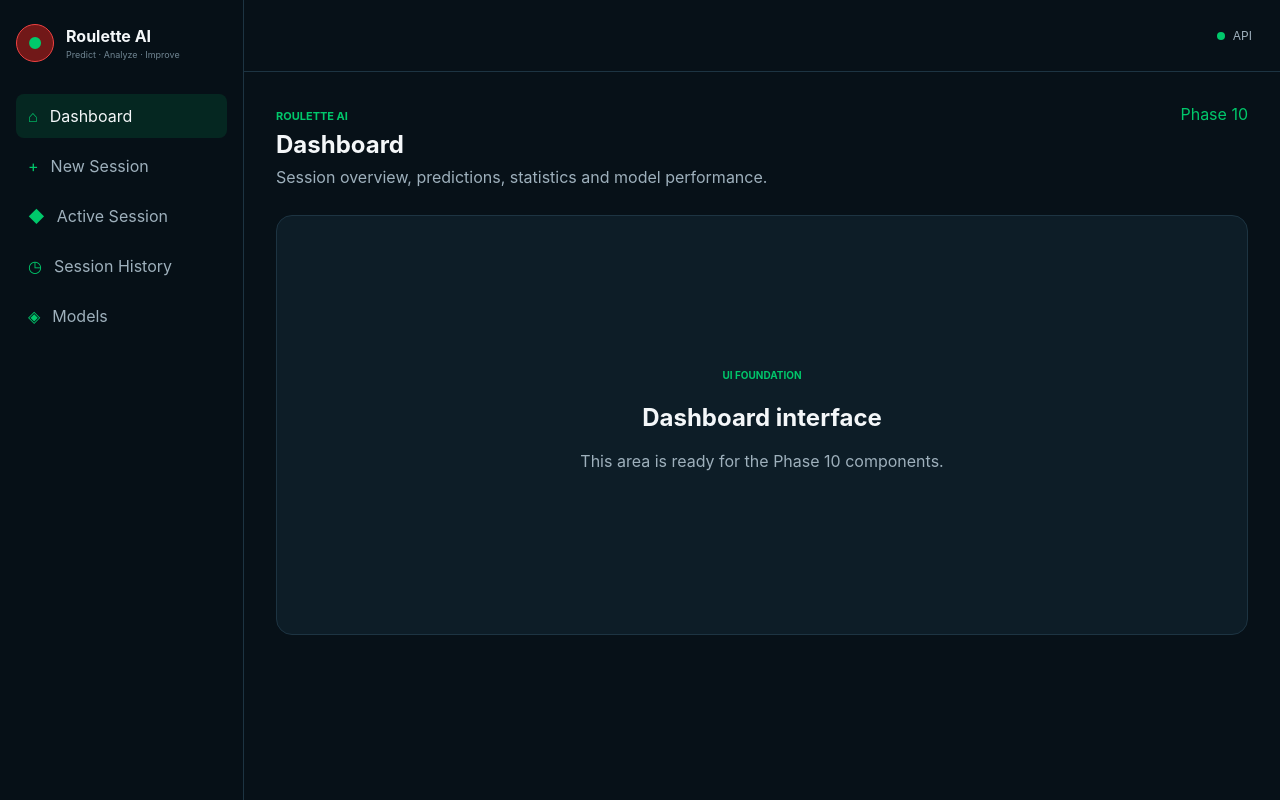
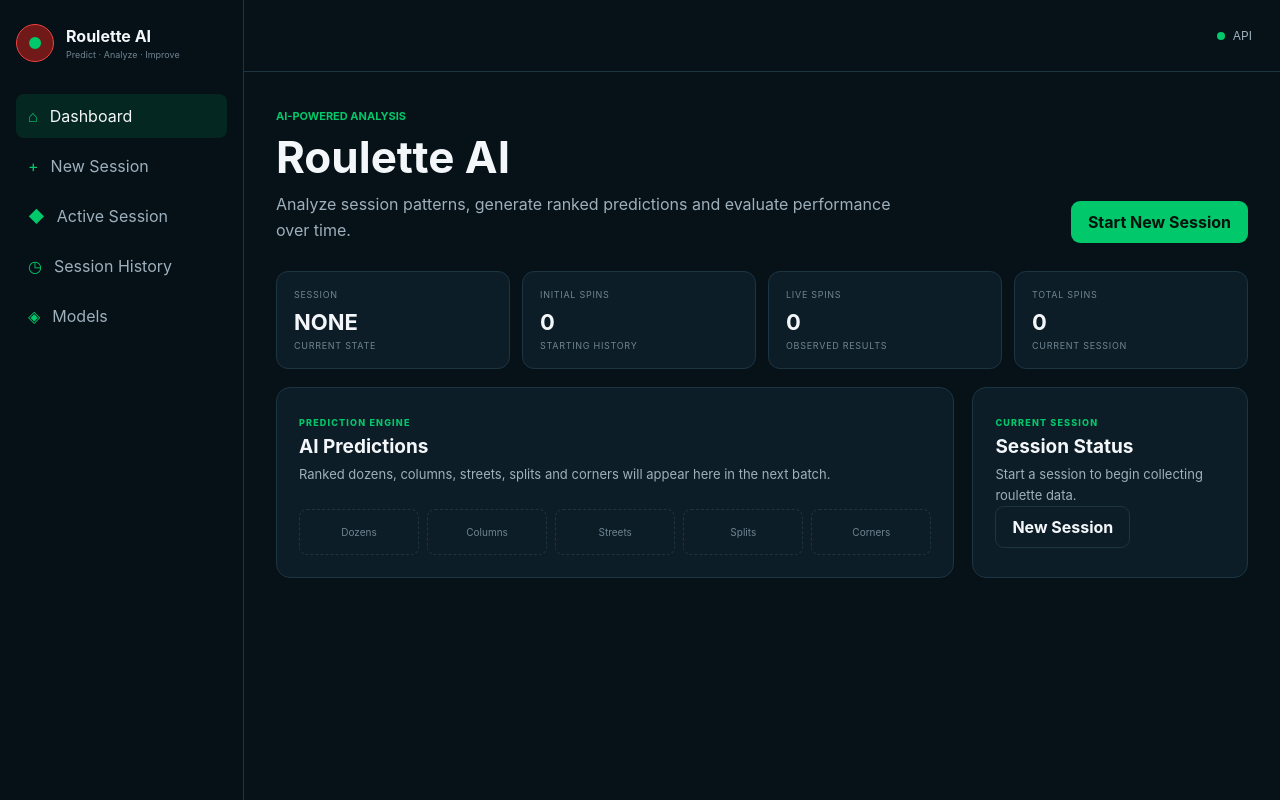
Before and after one commit to Agien99/ai, a React app in the folder frontend/: page / in a window 1280 px wide. Built offline with nearby package versions, Linux system fonts and the light colour scheme; no server answers; the HTML template or start-up script is replaced by a standard one.

Commit message:
Moved Pages to /src

```diff
--- a/frontend/src/pages/DashboardPage.jsx
+++ b/frontend/src/pages/DashboardPage.jsx
@@ -1,79 +1,196 @@
-const pageDetails = {
-  dashboard: {
-    eyebrow: "Roulette AI",
-    title: "Dashboard",
-    description:
-      "Session overview, predictions, statistics and model performance.",
-  },
+function DashboardPage({
+  session,
+  spins,
+  onNewSession,
+  onOpenSession,
+}) {
+  const hasSession =
+    session?.status === "ACTIVE";
 
-  "new-session": {
-    eyebrow: "Session",
-    title: "New Session",
-    description:
-      "Create a roulette observation session and enter the initial spin history.",
-  },
+  const initialCount =
+    spins.filter(
+      (spin) =>
+        spin.spin_type === "INITIAL"
+    ).length;
 
-  "active-session": {
-    eyebrow: "Live Analysis",
-    title: "Active Session",
-    description:
-      "Enter roulette results and review predictions as the session progresses.",
-  },
-
-  history: {
-    eyebrow: "Historical Data",
-    title: "Session History",
-    description:
-      "Review previous roulette sessions and their prediction performance.",
-  },
-
-  models: {
-    eyebrow: "Machine Learning",
-    title: "Models",
-    description:
-      "Compare trained models, evaluation results and the current best model.",
-  },
-};
-
-function DashboardPage({
-  activePage,
-}) {
-  const page =
-    pageDetails[activePage] ||
-    pageDetails.dashboard;
+  const observedCount =
+    spins.filter(
+      (spin) =>
+        spin.spin_type === "OBSERVED"
+    ).length;
 
   return (
     <section className="page">
-      <div className="page-heading">
+      <div className="dashboard-hero">
         <div>
           <span className="page-eyebrow">
-            {page.eyebrow}
+            AI-Powered Analysis
           </span>
 
-          <h1>{page.title}</h1>
+          <h1>
+            Roulette AI
+          </h1>
 
-          <p>{page.description}</p>
+          <p>
+            Analyze session patterns,
+            generate ranked predictions
+            and evaluate performance
+            over time.
+          </p>
         </div>
 
-        <span className="development-badge">
-          Phase 10
-        </span>
+        <button
+          type="button"
+          className="button button-primary"
+          onClick={
+            hasSession
+              ? onOpenSession
+              : onNewSession
+          }
+        >
+          {hasSession
+            ? "Open Active Session"
+            : "Start New Session"}
+        </button>
       </div>
 
-      <div className="dashboard-placeholder">
-        <div className="placeholder-content">
-          <span className="placeholder-label">
-            UI FOUNDATION
+      <div className="dashboard-metrics">
+        <article className="metric-card">
+          <span>
+            Session
+          </span>
+
+          <strong
+            className={
+              hasSession
+                ? "metric-green"
+                : ""
+            }
+          >
+            {hasSession
+              ? "ACTIVE"
+              : "NONE"}
+          </strong>
+
+          <small>
+            Current state
+          </small>
+        </article>
+
+        <article className="metric-card">
+          <span>
+            Initial Spins
+          </span>
+
+          <strong>
+            {initialCount}
+          </strong>
+
+          <small>
+            Starting history
+          </small>
+        </article>
+
+        <article className="metric-card">
+          <span>
+            Live Spins
+          </span>
+
+          <strong>
+            {observedCount}
+          </strong>
+
+          <small>
+            Observed results
+          </small>
+        </article>
+
+        <article className="metric-card">
+          <span>
+            Total Spins
+          </span>
+
+          <strong>
+            {spins.length}
+          </strong>
+
+          <small>
+            Current session
+          </small>
+        </article>
+      </div>
+
+      <div className="dashboard-sections">
+        <div className="panel dashboard-main-panel">
+          <span className="panel-eyebrow">
+            Prediction Engine
           </span>
 
           <h2>
-            {page.title} interface
+            AI Predictions
           </h2>
 
           <p>
-            This area is ready for the
-            Phase 10 components.
+            Ranked dozens, columns,
+            streets, splits and corners
+            will appear here in the
+            next batch.
           </p>
+
+          <div className="coming-soon-grid">
+            <span>Dozens</span>
+            <span>Columns</span>
+            <span>Streets</span>
+            <span>Splits</span>
+            <span>Corners</span>
+          </div>
+        </div>
+
+        <div className="panel dashboard-side-panel">
+          <span className="panel-eyebrow">
+            Current Session
+          </span>
+
+          <h2>
+            Session Status
+          </h2>
+
+          {hasSession ? (
+            <>
+              <div className="dashboard-session-status">
+                <span className="status-dot" />
+                Active
+              </div>
+
+              <p>
+                Continue entering live
+                roulette results.
+              </p>
+
+              <button
+                type="button"
+                className="button button-secondary"
+                onClick={onOpenSession}
+              >
+                View Session
+              </button>
+            </>
+          ) : (
+            <>
+              <p>
+                Start a session to begin
+                collecting roulette data.
+              </p>
+
+              <button
+                type="button"
+                className="button button-secondary"
+                onClick={onNewSession}
+              >
+                New Session
+              </button>
+            </>
+          )}
         </div>
       </div>
     </section>
```
Also changed, not shown: frontend/src/components/pages/DashboardPage.jsx (deleted, +0 -200 lines), frontend/src/pages/ActiveSessionPage.jsx (renamed from frontend/src/components/pages/ActiveSessionPage.jsx), frontend/src/pages/NewSessionPage.jsx (renamed from frontend/src/components/pages/NewSessionPage.jsx), frontend/src/pages/SessionHistoryDetailPage.jsx (renamed from frontend/src/components/pages/SessionHistoryDetailPage.jsx), frontend/src/pages/SessionHistoryPage.jsx (renamed from frontend/src/components/pages/SessionHistoryPage.jsx).
